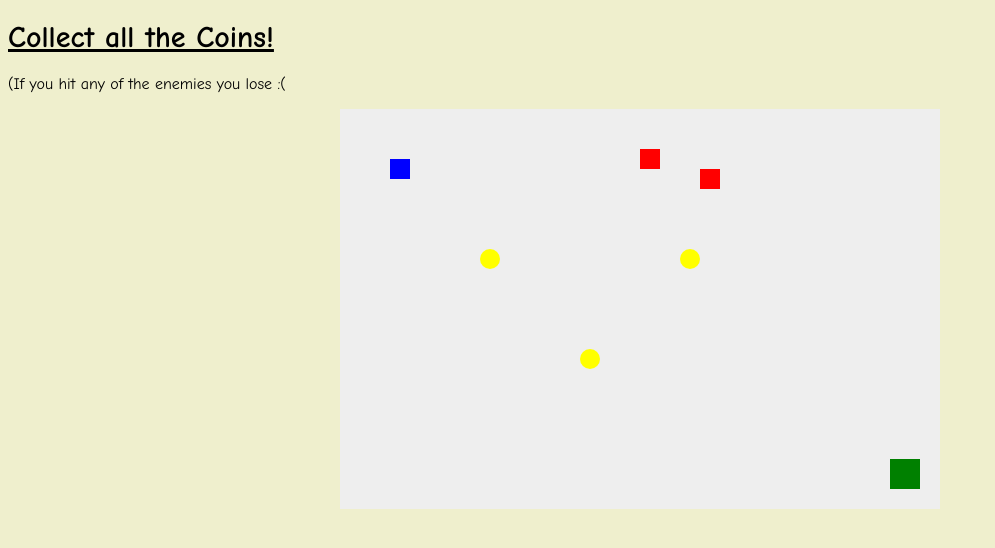
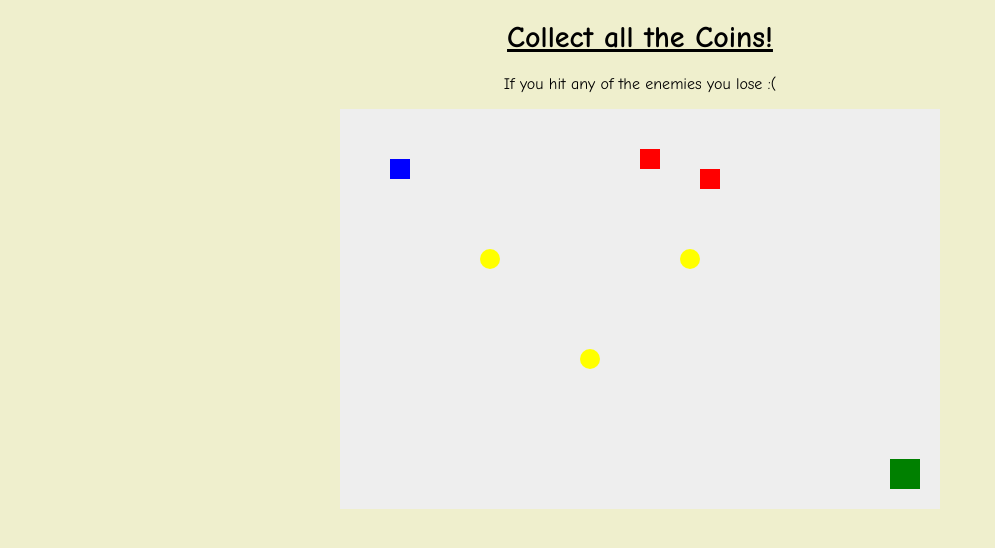
Before and after one commit to maryii673/project3-itec1100-maryii673, a plain HTML site: page index.html in a window 1280 px wide. Shown: the whole page, without its empty margins (0-995 px from the left). Drawn offline with Linux system fonts and the light colour scheme.

Commit message:
Update index.html

```diff
--- a/index.html
+++ b/index.html
@@ -7,8 +7,10 @@
     <link rel='stylesheet' href='style.css'>
 </head>
 <body>
+    <center>
     <h1>Collect all the Coins!</h1>
-    <p>(If you hit any of the enemies you lose :(</p>
+    <p>If you hit any of the enemies you lose :(</p>
+    </center>
     <canvas id="gameCanvas" width="600" height="400"></canvas>
     <script>
         const canvas = document.getElementById('gameCanvas');
```
